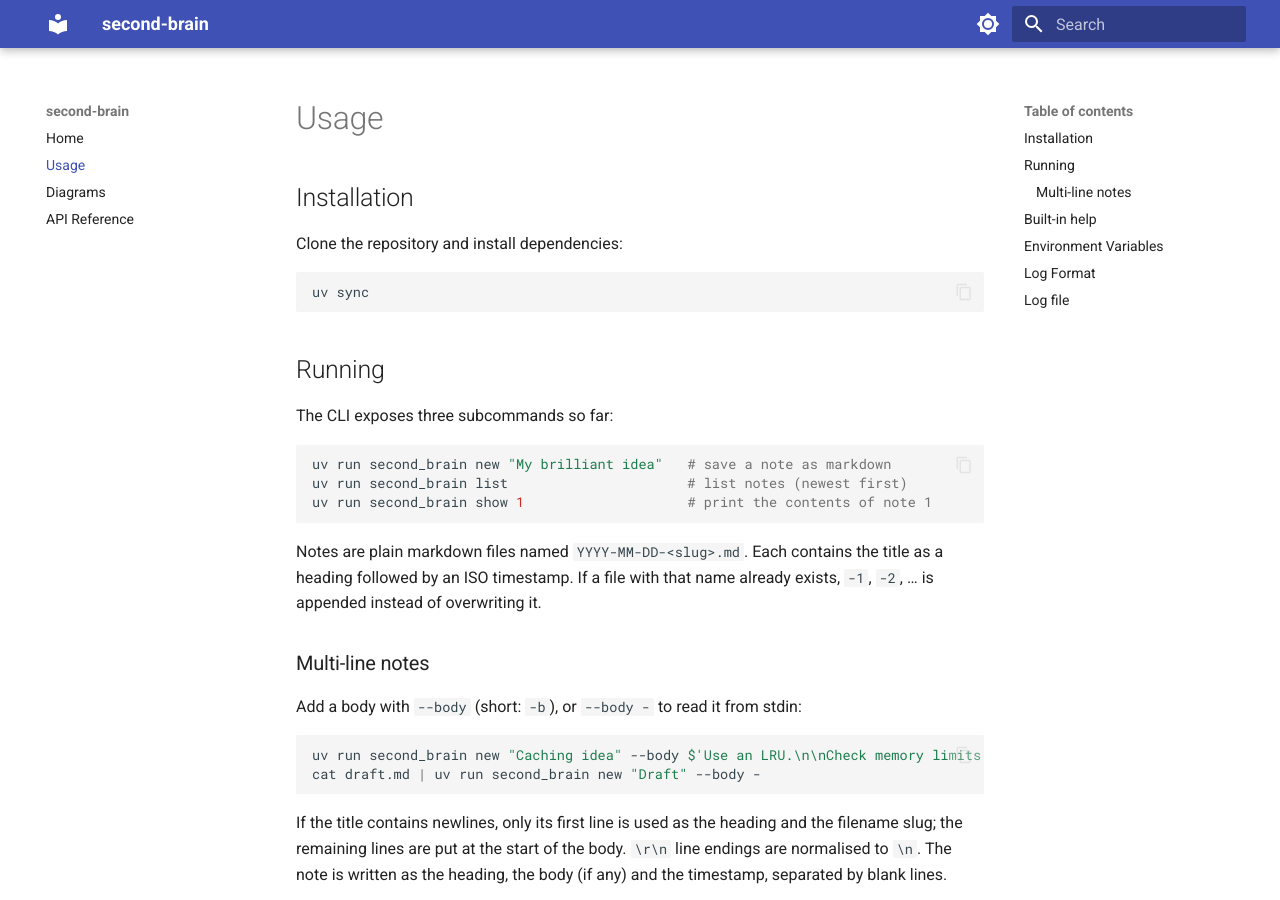
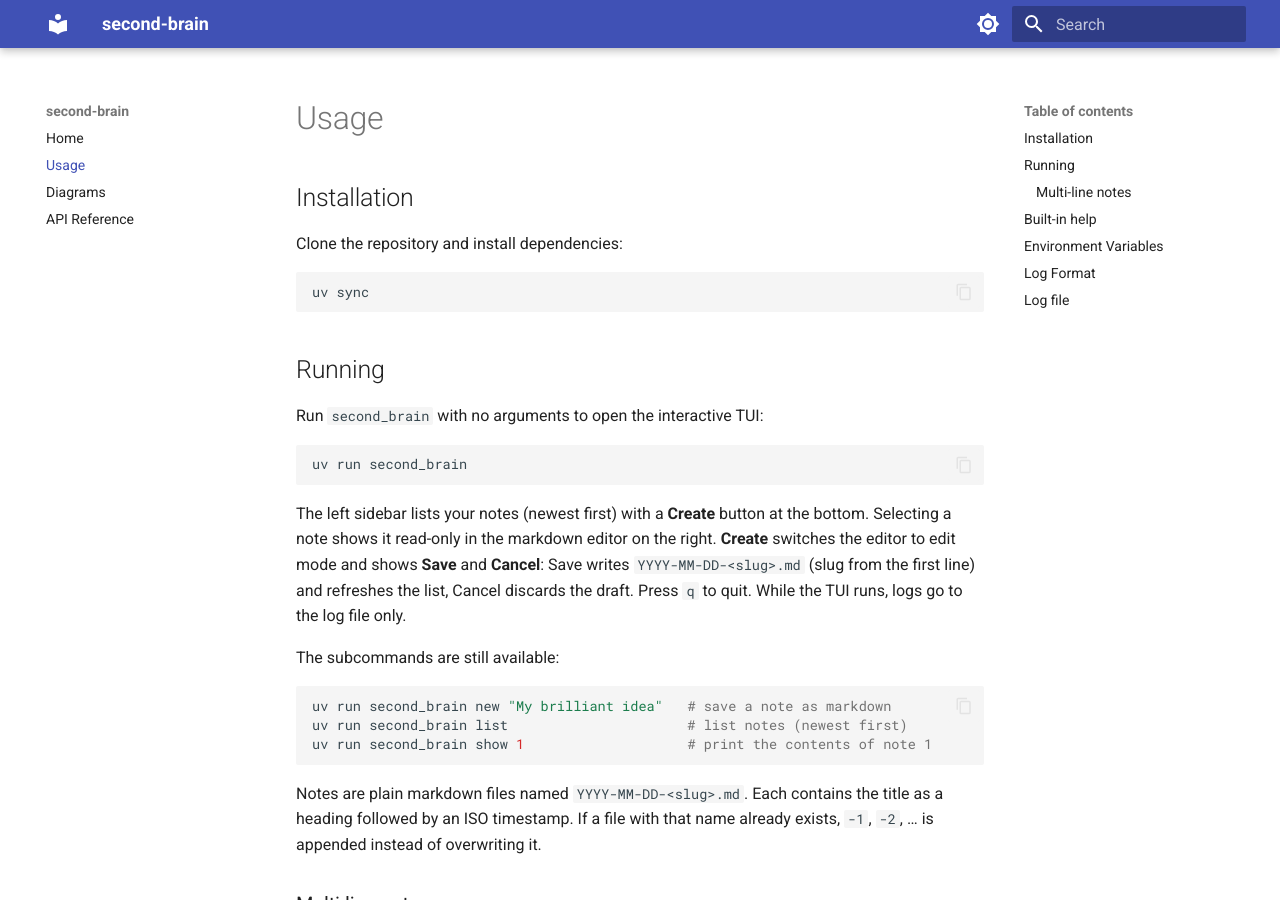
Before and after one commit to acsany/sb-oct, an MkDocs documentation site: the page built from docs/usage.md, in a window 1280 px wide and 900 px high. Built offline with MkDocs 1.6.1 and Material for MkDocs 9.7.7, drawn with Linux system fonts in a browser that asks for light colours.

Commit message:
docs: document the TUI
Co-Authored-By: Claude Sonnet 5.5 <noreply@anthropic.com>

````diff
--- a/docs/usage.md
+++ b/docs/usage.md
@@ -10,7 +10,20 @@ uv sync
 
 ## Running
 
-The CLI exposes three subcommands so far:
+Run `second_brain` with no arguments to open the interactive TUI:
+
+```bash
+uv run second_brain
+```
+
+The left sidebar lists your notes (newest first) with a **Create** button at
+the bottom. Selecting a note shows it read-only in the markdown editor on the
+right. **Create** switches the editor to edit mode and shows **Save** and
+**Cancel**: Save writes `YYYY-MM-DD-<slug>.md` (slug from the first line) and
+refreshes the list, Cancel discards the draft. Press `q` to quit. While the TUI
+runs, logs go to the log file only.
+
+The subcommands are still available:
 
 ```bash
 uv run second_brain new "My brilliant idea"   # save a note as markdown
````
Also changed, not shown: README.md (+1 -0 lines).
